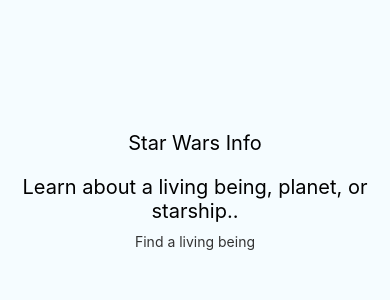
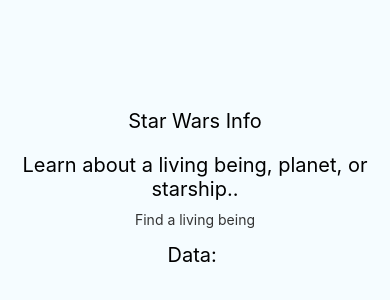
Before and after one commit to davideliason/starwars_RN, a React Native app: screen / in a window 390 px wide. Shown: the part 234-534 px from the top of the page. Built offline with nearby package versions, Linux system fonts and the light colour scheme.

Commit message:
successfully add change event handler to input field to set state value

```diff
--- a/App.js
+++ b/App.js
@@ -22,7 +22,9 @@
       starship: "",
       tempStarship: "",
       planet: "",
-      tempPlanet: ""
+      tempPlanet: "",
+      text: "",
+      data: ""
     };
   }
   render() {
@@ -34,11 +36,17 @@
         <Text style={styles.intro}>
           Learn about a living being, planet, or starship..
         </Text>
+
         <TextInput
           style={styles.input}
           placeholder="Find a living being"
-          onChangeEditing={(text => this.setState({ templivingBeing }))}
+          onChangeText={(data) => this.setState({ data })}
         />
+
+        <Text style={styles.intro}>
+          Data: {this.state.data}
+        </Text>
+
       </View>
     );
   }
```
